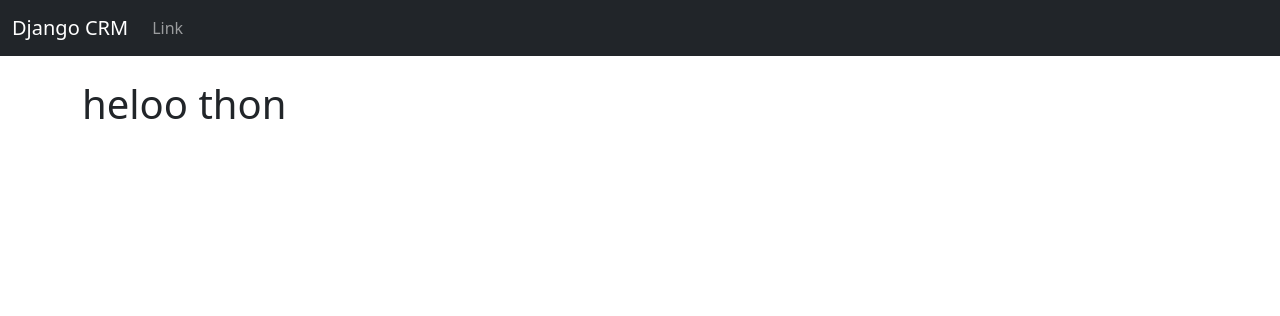
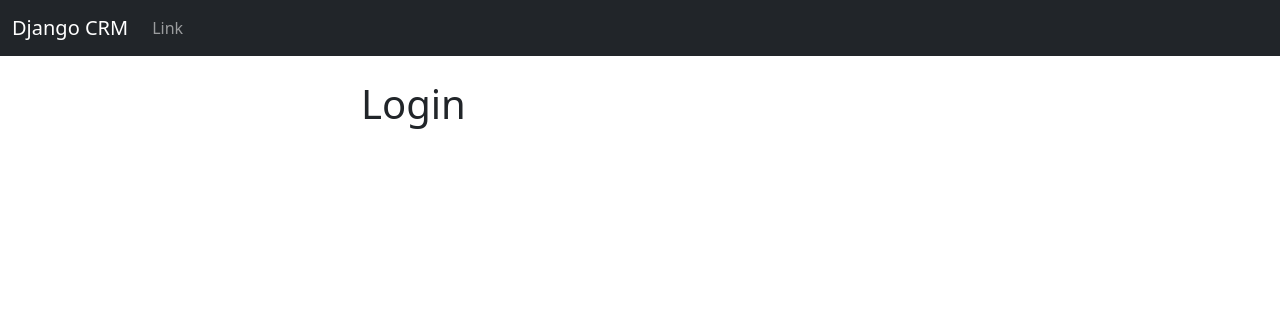
Before and after one commit to ttwange/CRM, a Django app: page / in a window 1280 px wide. Shown: the top 316 px of the page. Run offline with Django 4.2, Linux system fonts and the light colour scheme.

Commit message:
adding the form for login in the home page

```diff
--- a/website/templates/home.html
+++ b/website/templates/home.html
@@ -1,9 +1,12 @@
-<!--tell this page to use the base file -->
 {% extends 'base.html' %}
 
 {% block content %}
+<div class="col-md-6 offset-md-3">
+  <h1>Login</h1>
+  <form action="POST" action="{% url 'home' %}">
+    {% csrf_token %}
 
-
-<h1>heloo thon</h1>
+  </form>
+</div>
 
 {% endblock %}
--- a/website/urls.py
+++ b/website/urls.py
@@ -4,6 +4,6 @@ from . import views
 
 urlpatterns = [
     path('', views.home, name='home'),
-    path('login/', views.login_user, name='login'),
-    path('logout/', views.logout_user, name='logout'),
+    #path('login/', views.login_user, name='login'),
+    #path('logout/', views.logout_user, name='logout'),
 ]
```
